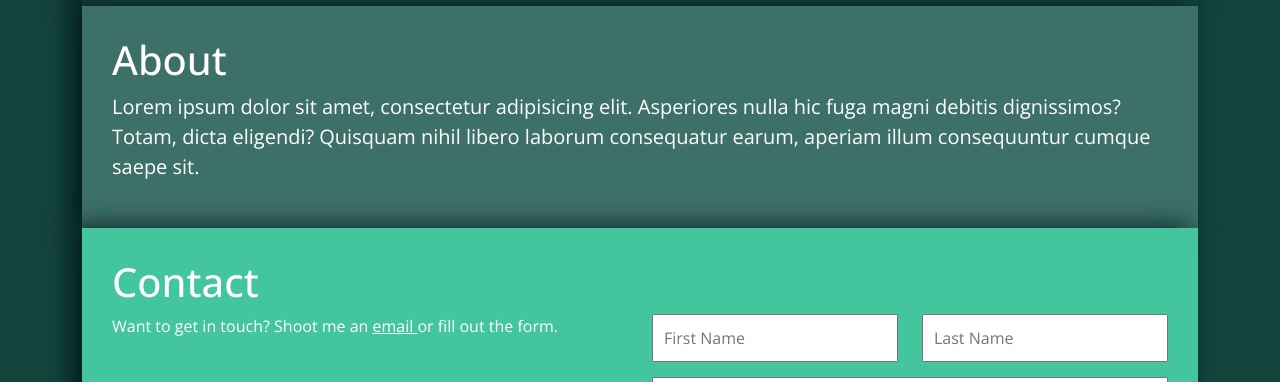
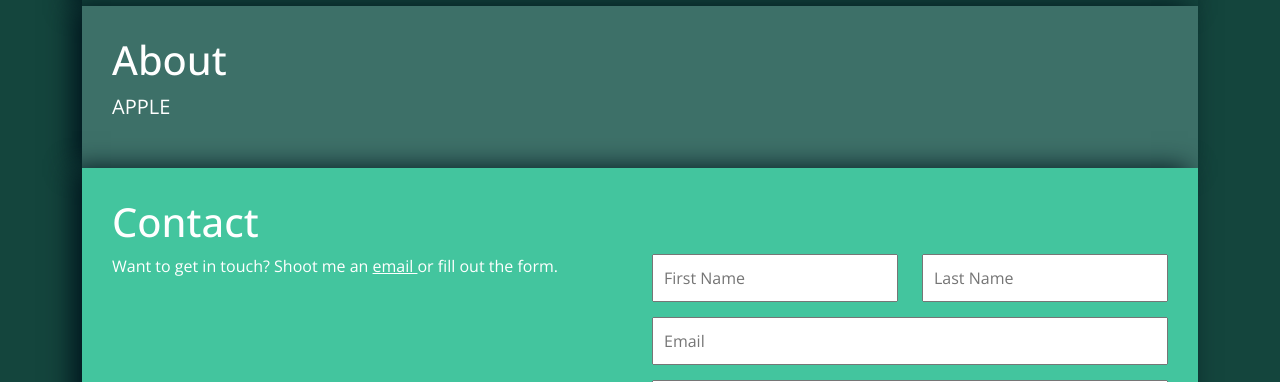
Before and after one commit to Dovahrae/Dovahrae.github.io, a plain HTML site: page d2/index.html in a window 1280 px wide. Shown: the part 794-1176 px from the top of the page. Drawn offline with nearby package versions, Linux system fonts and the light colour scheme.

Commit message:
Took out a big paragraph and replaced it with apple because why not

```diff
--- a/d2/index.html
+++ b/d2/index.html
@@ -40,12 +40,7 @@
             </section>
             <section id="about">
                 <h1>About</h1>
-                <p>
-                    Lorem ipsum dolor sit amet, consectetur adipisicing elit.
-                    Asperiores nulla hic fuga magni debitis dignissimos? Totam,
-                    dicta eligendi? Quisquam nihil libero laborum consequatur
-                    earum, aperiam illum consequuntur cumque saepe sit.
-                </p>
+                <p>APPLE</p>
                 <!-- end of about section -->
             </section>
             <section id="contact">
```
